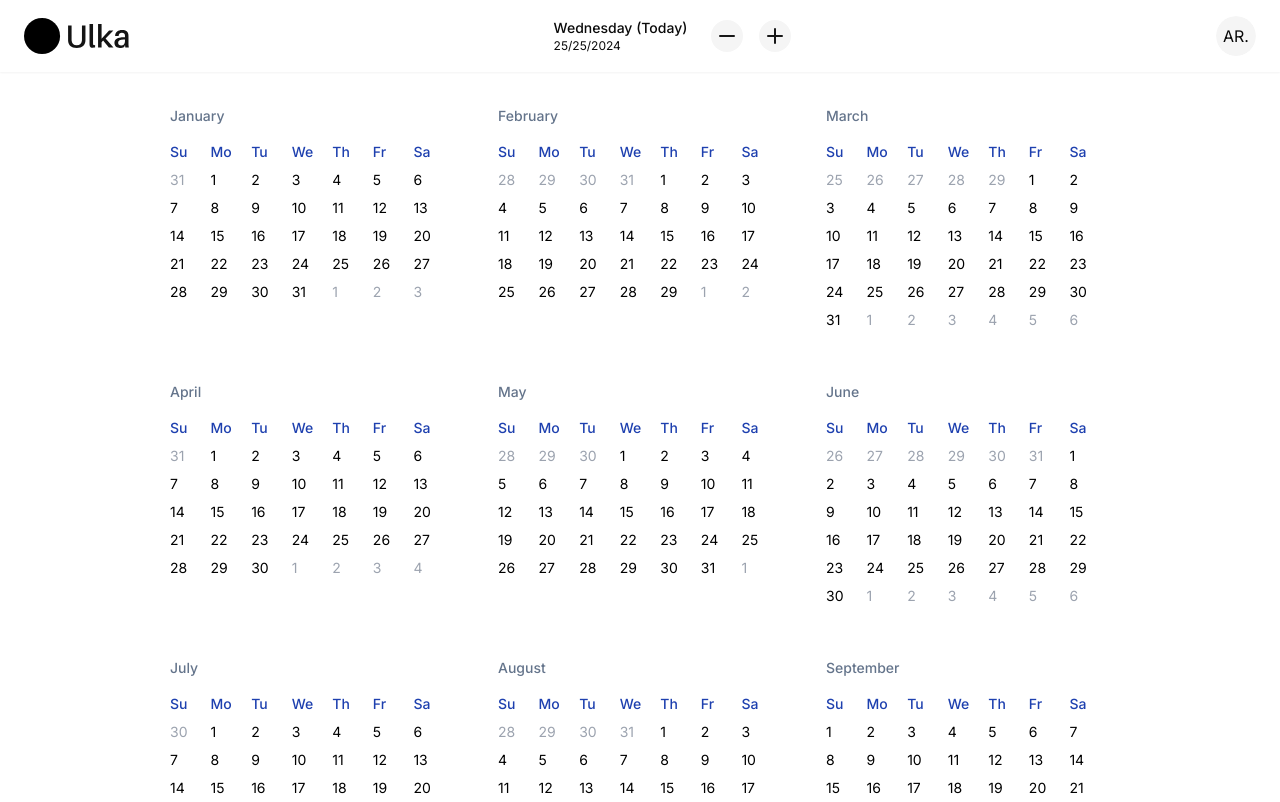
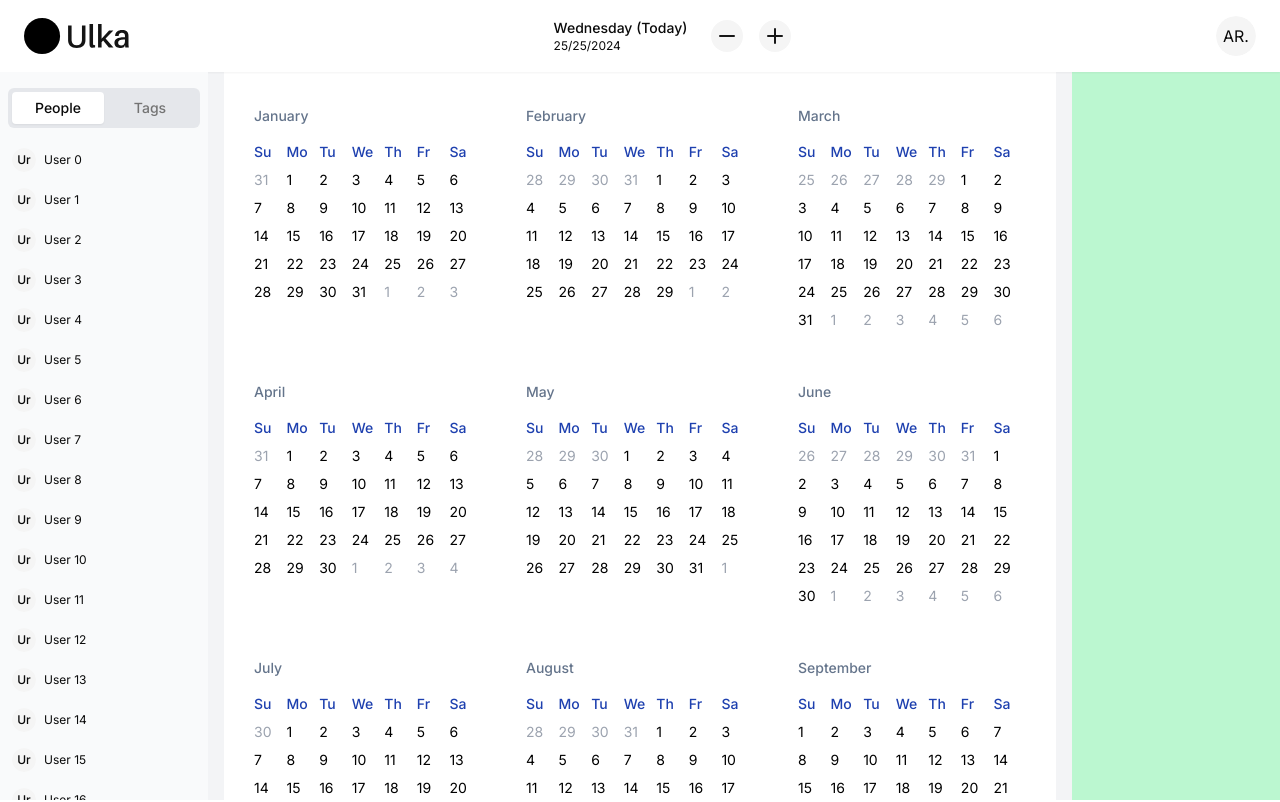
Before and after one commit to abura1han/ulka, a Next.js app: page /world in a window 1280 px wide. Shown: the top 802 px of the page. Built offline with nearby package versions, Linux system fonts and the light colour scheme.

Commit message:
update: world calendar layout & add tabs for people & tags list

```diff
--- a/package.json
+++ b/package.json
@@ -11,6 +11,7 @@
   "dependencies": {
     "@radix-ui/react-avatar": "^1.1.0",
     "@radix-ui/react-slot": "^1.1.0",
+    "@radix-ui/react-tabs": "^1.1.0",
     "@react-spring/web": "^9.7.3",
     "@tanstack/react-query": "^5.45.1",
     "class-variance-authority": "^0.7.0",
--- a/src/app/world/layout.tsx
+++ b/src/app/world/layout.tsx
@@ -1,9 +1,11 @@
+import { ReactQueryClientProvider } from "@/components/ReactQueryClientProvider";
+import SessionWrapper from "@/components/SessionWrapper";
+import WorldViewLeftSidebar from "@/components/WorldViewLeftSidebar";
+import WorldHeader from "@/components/headers/WorldHeader";
 import type { Metadata } from "next";
 import { Inter } from "next/font/google";
 import "../globals.css";
-import { ReactQueryClientProvider } from "@/components/ReactQueryClientProvider";
-import SessionWrapper from "@/components/SessionWrapper";
-import WorldHeader from "@/components/headers/WorldHeader";
+import WorldViewRightSidebar from "@/components/WorldViewRightSidebar";
 
 const inter = Inter({ subsets: ["latin"] });
 
@@ -23,7 +25,13 @@ export default function RootLayout({
         <ReactQueryClientProvider>
           <SessionWrapper>
             <WorldHeader />
-            {children}
+            <div className="flex justify-between h-[calc(100vh-72px)] gap-4 bg-gray-100">
+              <WorldViewLeftSidebar />
+              <div className="flex-1 flex justify-center bg-indigo-100">
+                {children}
+              </div>
+              <WorldViewRightSidebar />
+            </div>
           </SessionWrapper>
         </ReactQueryClientProvider>
       </body>
--- a/src/app/world/page.tsx
+++ b/src/app/world/page.tsx
@@ -2,9 +2,9 @@ import UlkaCalendar from "@/components/calendar";
 
 export default async function page() {
   return (
-    <div>
-      <div className="max-w-[1000px] mx-auto">
-        <UlkaCalendar  containerClassName=""/>
+    <div className="w-full">
+      <div className="w-full">
+        <UlkaCalendar containerClassName="w-full" />
       </div>
     </div>
   );
--- /dev/null
+++ b/src/components/WorldViewLeftSidebar.tsx
@@ -0,0 +1,74 @@
+import { Tabs, TabsContent, TabsList, TabsTrigger } from "@/components/ui/tabs";
+import { Avatar, AvatarFallback } from "./ui/avatar";
+
+const WorldViewLeftSidebar = () => {
+  return (
+    <div className="w-52 bg-gray-50 px-2 relative">
+      <Tabs
+        defaultValue="people"
+        className="w-full max-h-full py-4 overflow-auto"
+      >
+        <TabsList className="w-full bg-gray-200 sticky top-0 z-10">
+          <TabsTrigger className="w-full" value="people">
+            People
+          </TabsTrigger>
+          <TabsTrigger className="w-full" value="tags">
+            Tags
+          </TabsTrigger>
+        </TabsList>
+        <TabsContent value="people" className="">
+          <UserList />
+        </TabsContent>
+        <TabsContent value="tags">
+          <TagList />
+        </TabsContent>
+      </Tabs>
+    </div>
+  );
+};
+
+export default WorldViewLeftSidebar;
+
+const UserList = () => {
+  return (
+    <div className="flex flex-col gap-2 mt-4">
+      {Array(100)
+        .fill(1)
+        .map((item, index) => (
+          <button
+            key={item + index}
+            className="w-full px-1 py-1 flex items-center justify-between gap-2 hover:bg-gray-300 rounded"
+          >
+            <Avatar className="size-6">
+              <AvatarFallback className="text-xs font-medium">
+                Ur
+              </AvatarFallback>
+            </Avatar>
+            <div className="flex-1 text-xs text-left">User {index}</div>
+          </button>
+        ))}
+    </div>
+  );
+};
+
+const TagList = () => {
+  return (
+    <div className="flex flex-col gap-2 mt-4">
+      {Array(100)
+        .fill(1)
+        .map((item, index) => (
+          <button
+            key={item + index}
+            className="w-full px-1 py-1 flex items-center justify-between gap-2 hover:bg-gray-300 rounded"
+          >
+            <Avatar className="size-6">
+              <AvatarFallback className="text-xs font-medium">
+                #
+              </AvatarFallback>
+            </Avatar>
+            <div className="flex-1 text-xs text-left">Tag {index}</div>
+          </button>
+        ))}
+    </div>
+  );
+};
--- /dev/null
+++ b/src/components/WorldViewRightSidebar.tsx
@@ -0,0 +1,7 @@
+import React from "react";
+
+const WorldViewRightSidebar = () => {
+  return <div className="w-52 bg-green-200"></div>;
+};
+
+export default WorldViewRightSidebar;
--- /dev/null
+++ b/src/components/ui/tabs.tsx
@@ -0,0 +1,55 @@
+"use client"
+
+import * as React from "react"
+import * as TabsPrimitive from "@radix-ui/react-tabs"
+
+import { cn } from "@/lib/utils"
+
+const Tabs = TabsPrimitive.Root
+
+const TabsList = React.forwardRef<
+  React.ElementRef<typeof TabsPrimitive.List>,
+  React.ComponentPropsWithoutRef<typeof TabsPrimitive.List>
+>(({ className, ...props }, ref) => (
+  <TabsPrimitive.List
+    ref={ref}
+    className={cn(
+      "inline-flex h-10 items-center justify-center rounded-md bg-muted p-1 text-muted-foreground",
+      className
+    )}
+    {...props}
+  />
+))
+TabsList.displayName = TabsPrimitive.List.displayName
+
+const TabsTrigger = React.forwardRef<
+  React.ElementRef<typeof TabsPrimitive.Trigger>,
+  React.ComponentPropsWithoutRef<typeof TabsPrimitive.Trigger>
+>(({ className, ...props }, ref) => (
+  <TabsPrimitive.Trigger
+    ref={ref}
+    className={cn(
+      "inline-flex items-center justify-center whitespace-nowrap rounded-sm px-3 py-1.5 text-sm font-medium ring-offset-background transition-all focus-visible:outline-none focus-visible:ring-2 focus-visible:ring-ring focus-visible:ring-offset-2 disabled:pointer-events-none disabled:opacity-50 data-[state=active]:bg-background data-[state=active]:text-foreground data-[state=active]:shadow-sm",
+      className
+    )}
+    {...props}
+  />
+))
+TabsTrigger.displayName = TabsPrimitive.Trigger.displayName
+
+const TabsContent = React.forwardRef<
+  React.ElementRef<typeof TabsPrimitive.Content>,
+  React.ComponentPropsWithoutRef<typeof TabsPrimitive.Content>
+>(({ className, ...props }, ref) => (
+  <TabsPrimitive.Content
+    ref={ref}
+    className={cn(
+      "mt-2 ring-offset-background focus-visible:outline-none focus-visible:ring-2 focus-visible:ring-ring focus-visible:ring-offset-2",
+      className
+    )}
+    {...props}
+  />
+))
+TabsContent.displayName = TabsPrimitive.Content.displayName
+
+export { Tabs, TabsList, TabsTrigger, TabsContent }
```
Also changed, not shown: 1 other file (tests, documents, lock files or other folders).
